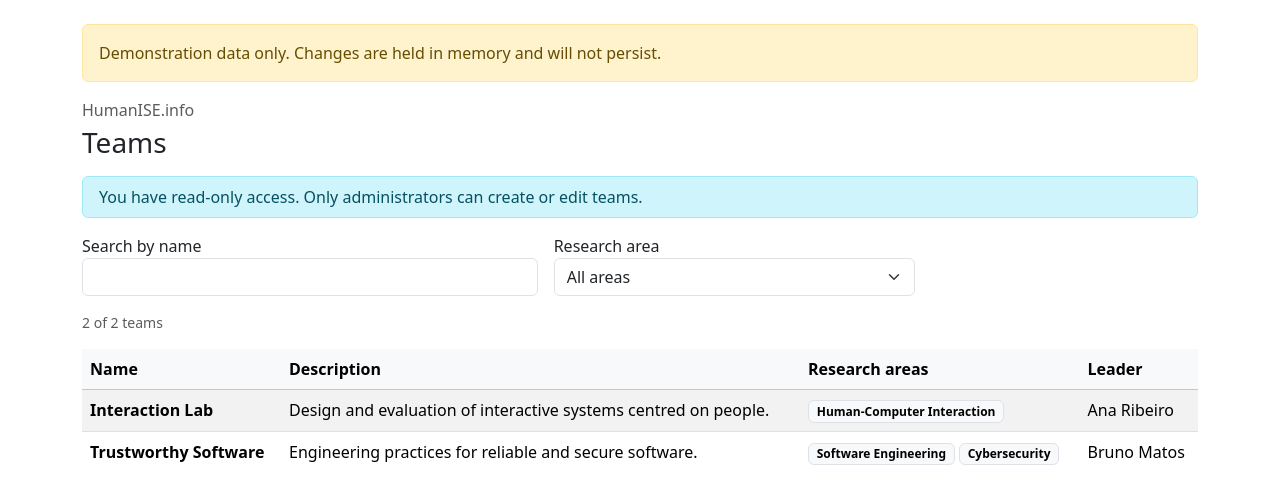
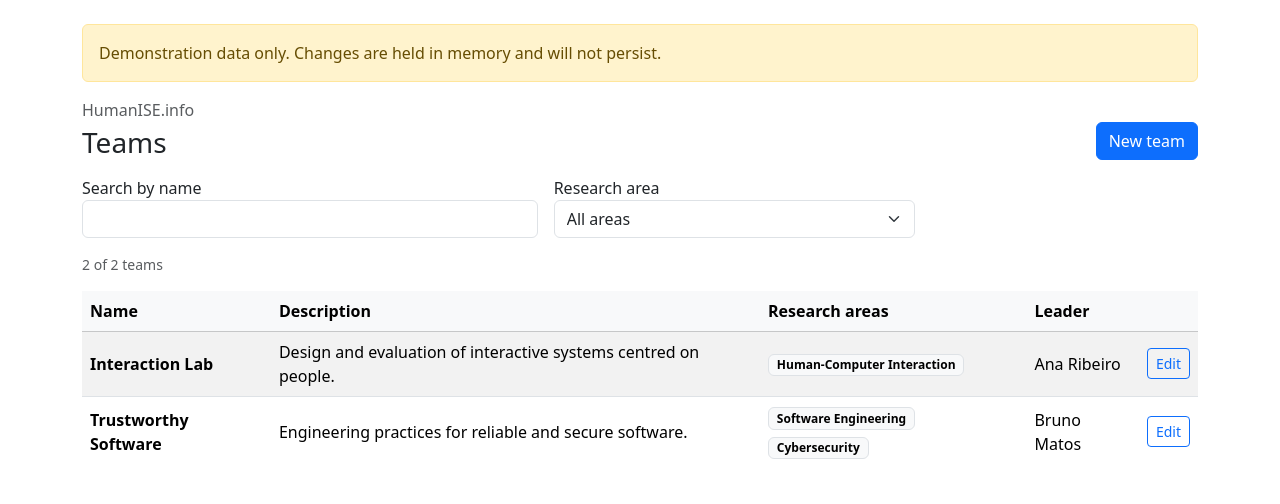
Before and after one commit to FEUP-MEIC-DS-2026-27/Prototype-MEIC05T4-Teams-and-Researchers, a React (Vite) app: page / in a window 1280 px wide. Shown: the top 504 px of the page. Built offline with nearby package versions, Linux system fonts and the light colour scheme.

Commit message:
fix: ajustando layout original

```diff
--- a/src/TeamsAdminApp.tsx
+++ b/src/TeamsAdminApp.tsx
@@ -8,7 +8,6 @@ export interface TeamsAdminProps {
   api: TeamsApi;
   /** UI hint only. The API must enforce the same permission on every write. */
   isAdmin: boolean;
-  readOnlyMessage?: string;
   demoMode?: boolean;
 }
 
@@ -18,7 +17,7 @@ function errorText(error: unknown, fallback: string): string {
   return error instanceof Error ? error.message : fallback;
 }
 
-export function TeamsAdminApp({ api, isAdmin, readOnlyMessage, demoMode = false }: TeamsAdminProps) {
+export function TeamsAdminApp({ api, isAdmin, demoMode = false }: TeamsAdminProps) {
   const [teams, setTeams] = useState<Team[]>([]);
   const [mode, setMode] = useState<Mode>({ kind: "list" });
   const [loading, setLoading] = useState(true);
@@ -161,11 +160,6 @@ export function TeamsAdminApp({ api, isAdmin, readOnlyMessage, demoMode = false
           <button className="btn btn-primary" onClick={() => openForm({ kind: "create" })}>New team</button>
         )}
       </header>
-      {!isAdmin && (
-        <p className="alert alert-info py-2 mb-0" role="note">
-          {readOnlyMessage ?? "You have read-only access. Only administrators can create or edit teams."}
-        </p>
-      )}
       {notice && <p className="alert alert-success py-2 mb-0" role="status">{notice}</p>}
       {!loadError && lookupBanner}
       {loading ? (
--- a/src/main.tsx
+++ b/src/main.tsx
@@ -4,7 +4,6 @@ import { mount } from "./mount";
 const root = document.getElementById("root")!;
 root.classList.add("container", "py-4");
 
-// This only previews in-memory admin controls in Vite development, never in the Shell or production build.
-const isDemoAdmin =
-  import.meta.env.DEV && new URLSearchParams(location.search).get("demoAdmin") === "true";
-mount(root, { isAdmin: isDemoAdmin });
+// Standalone demo (in-memory data): administrator view by default, ?role=user for the regular view.
+const isAdmin = new URLSearchParams(location.search).get("role") !== "user";
+mount(root, { isAdmin });
```
Also changed, not shown: src/TeamsPage.tsx (+8 -4 lines), 2 other files (tests, documents, lock files or other folders).
